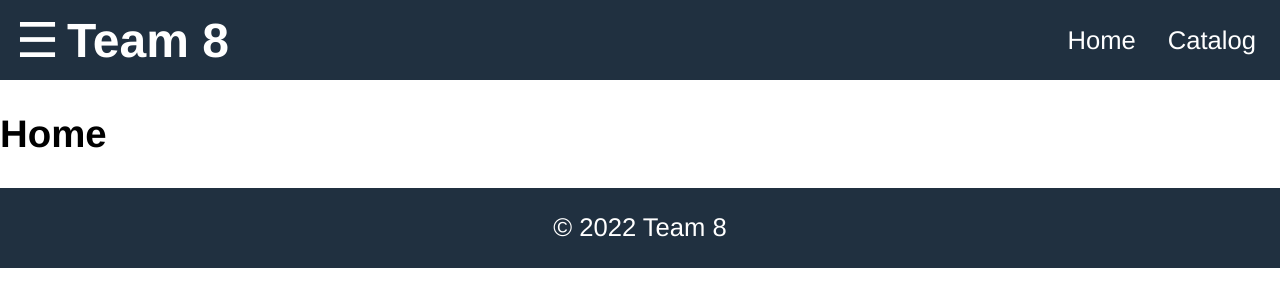
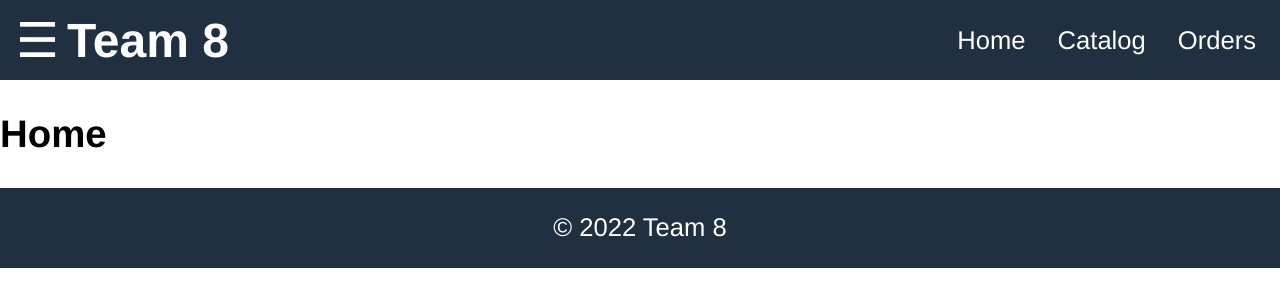
Before and after one commit to Team-8-4630/Team-8-4630-web, a React (Create React App) app in the folder frontend/: page / in a window 1280 px wide. Shown: the top 306 px of the page. Built offline with nearby package versions, Linux system fonts and the light colour scheme.

Commit message:
Add Orders and OrderDetail routes to App component

```diff
--- a/frontend/src/App.tsx
+++ b/frontend/src/App.tsx
@@ -2,6 +2,8 @@ import './App.css';
 import { BrowserRouter as Router, Route, Routes, Link } from "react-router-dom";
 import Home from "./Home/Home";
 import Products from "./Products/Products";
+import Orders from "./Orders/Orders";
+import OrderDetail from "./Orders/OrderDetail";
 
 function App() {
   const openMenu = () => {
@@ -23,6 +25,7 @@ function App() {
           <div className="header-links">
             <Link to="/">Home</Link>
             <Link to="/catalog">Catalog</Link>
+            <Link to="/orders">Orders</Link>
           </div>
         </header>
 
@@ -43,6 +46,8 @@ function App() {
           <Routes>
             <Route path="/" element={<Home />} />
             <Route path="/catalog" element={<Products />} />
+            <Route path="/orders" element={<Orders />} />
+            <Route path="/order/:id" element={<OrderDetail />} />
           </Routes>
         </main>
 
```
